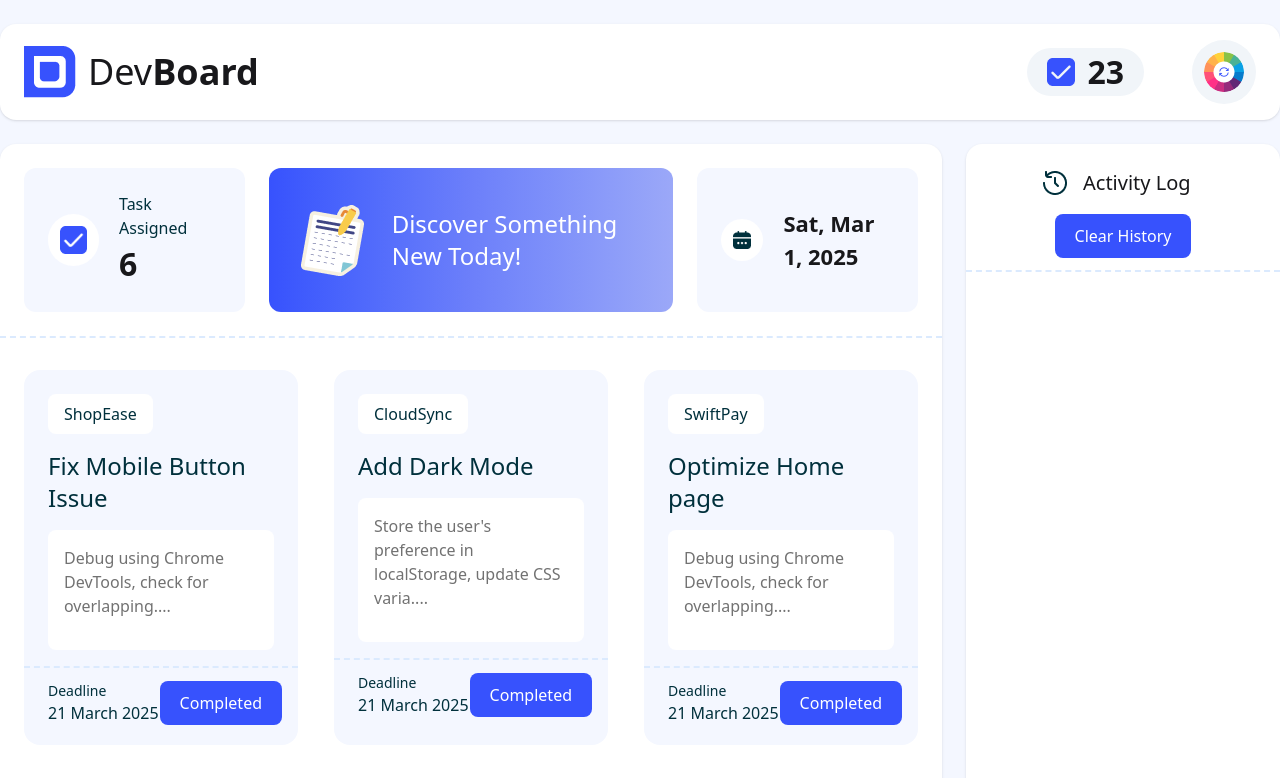
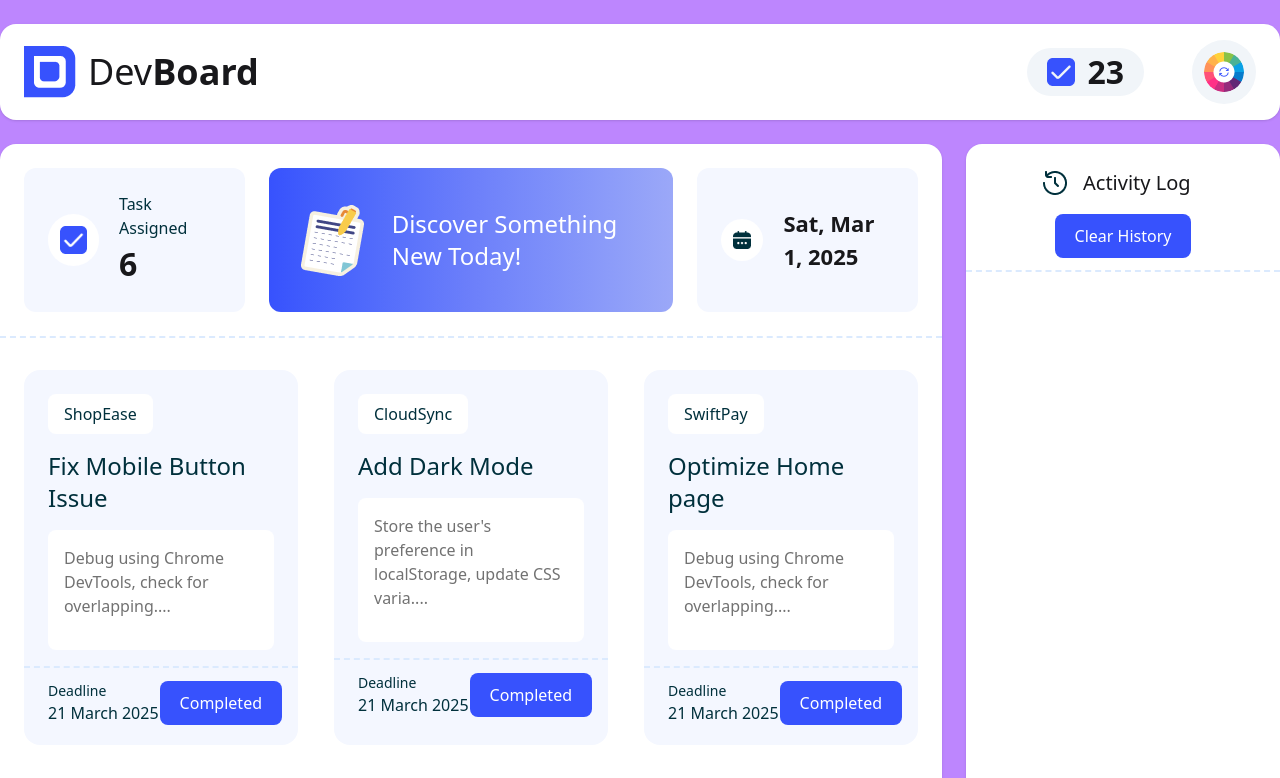
Before and after one commit to mbdullah/A5-Dev-Board-repo, a plain HTML site: page index.html in a window 1280 px wide. Both pictures are taken after a click on the picture 1224 px from the left and 72 px from the top of the page. Shown: the top 778 px of the page. Drawn offline with nearby package versions, Linux system fonts and the light colour scheme.

Commit message:
added randomly color webpage bckground, please sent it

```diff
--- a/index.html
+++ b/index.html
@@ -23,7 +23,7 @@
                         <h3 id="navigation-bar-score" class="font-bold text-[32px]">23</h3>
                     </div>
                     <div>
-                        <img class="bg-slate-100 rounded-full p-3 cursor-pointer" src="./assets/theme-btn.png" alt="Theme change btn">
+                        <img onclick="changeBgColor()" id="random-color-btn" class="bg-slate-100 rounded-full p-3 cursor-pointer" src="./assets/theme-btn.png" alt="Theme change btn">
                     </div>
                 </div>
             </div>
--- a/script/utilities.js
+++ b/script/utilities.js
@@ -30,3 +30,9 @@ function showDate(){
     document.getElementById("date").innerText = formattedDate;
 }
 showDate();
+
+// Webpage er Randomly background color change  event:----------
+function changeBgColor(){
+    let randomColor = '#' + Math.floor(Math.random() * 16777215).toString(16);
+    document.body.style.backgroundColor = randomColor;
+}
```
